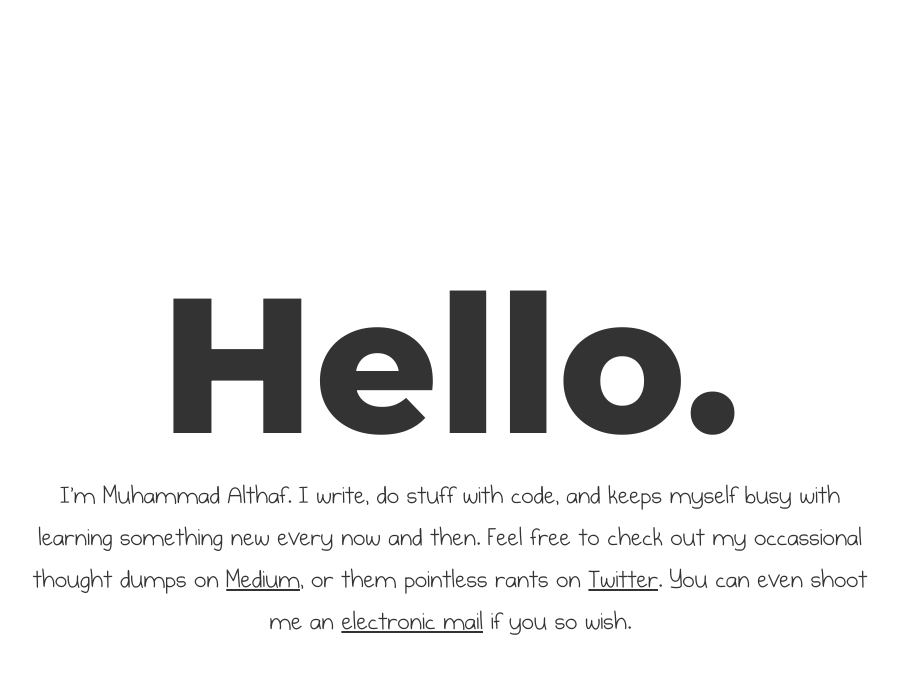
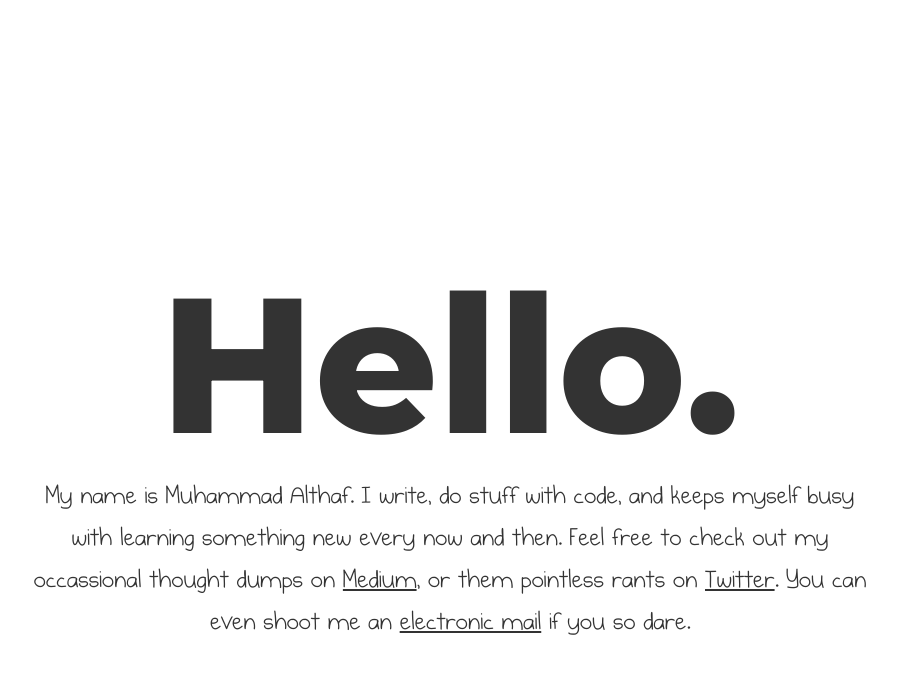
Before and after one commit to althaffe/personal-website, a Jekyll site: the page built from index.md, in a window 1280 px wide. Shown: the top 674 px of the page, without its empty margins (190-1089 px from the left). Built offline with Jekyll 4.4.1, drawn with Linux system fonts in a browser that asks for light colours.

Commit message:
Copy change

```diff
--- a/_layouts/home.html
+++ b/_layouts/home.html
@@ -8,7 +8,7 @@ layout: default
       <h1 class="f-headline f2 black-80 montserrat fw8 mv0">Hello.</h1>
     </div>
     <p class="bmb black-80 f-body-ns f4 fw4 lh-copy mb0 measure-ns measure-narrow nt1 center">
-      I'm Muhammad Althaf<span class="b">.</span> I write, do stuff with code, and keeps myself busy with learning something new every now and then<span class="b">.</span> Feel free to check out my occassional thought dumps on <a href="{{site.medium}}" class="black-80">Medium</a>, or them pointless rants on <a href="{{site.twitter}}" class="black-80">Twitter</a><span class="b">.</span> You can even shoot me an <a href="mailto:althaf@muhammadalthaf.com" class="black-80 nowrap">electronic mail</a> if you so wish<span class="b">.</span><br>
+      My name is Muhammad Althaf<span class="b">.</span> I write, do stuff with code, and keeps myself busy with learning something new every now and then<span class="b">.</span> Feel free to check out my occassional thought dumps on <a href="{{site.medium}}" class="black-80">Medium</a>, or them pointless rants on <a href="{{site.twitter}}" class="black-80">Twitter</a><span class="b">.</span> You can even shoot me an <a href="mailto:althaf@muhammadalthaf.com" class="black-80 nowrap">electronic mail</a> if you so dare<span class="b">.</span><br>
     </p>
   </div>
 </div>
```
